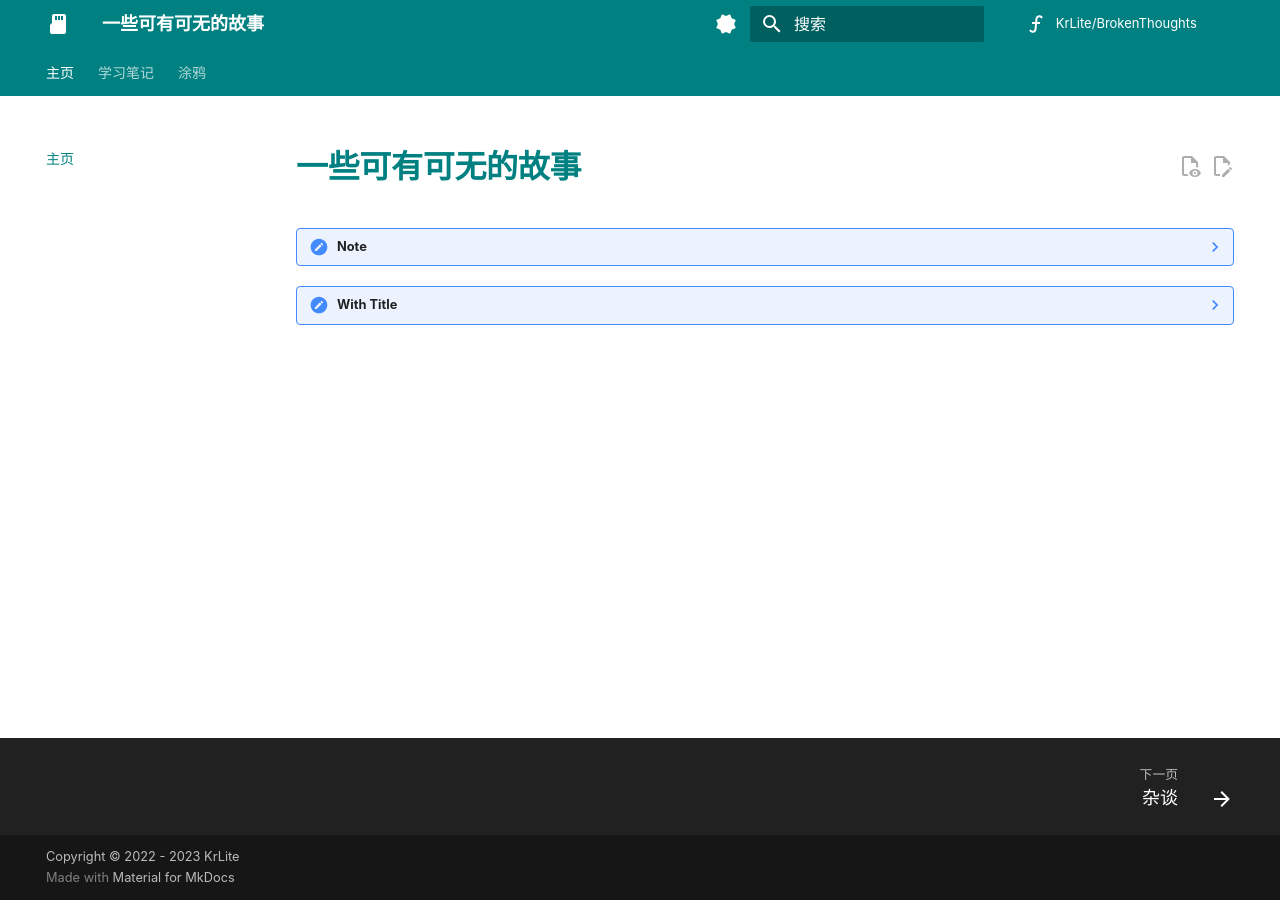
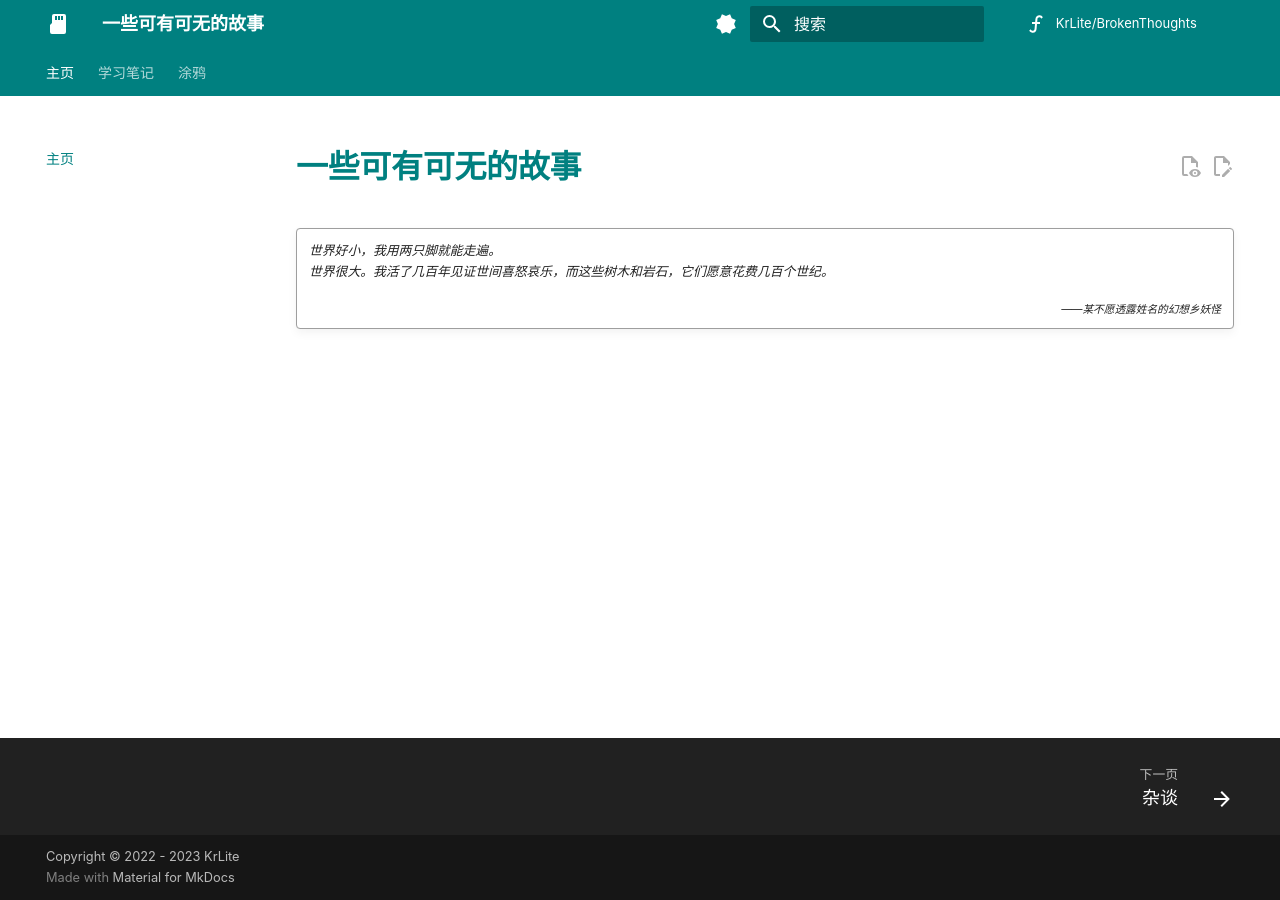
Before and after one commit to KrLite/BrokenThoughts, an MkDocs documentation site: the page built from docs/index.md, in a window 1280 px wide. Built offline with MkDocs 1.6.1 and Material for MkDocs 9.7.7, drawn with Linux system fonts in a browser that asks for light colours; some web fonts are replaced; comment, search, counter and statistics services are not loaded.

Commit message:
so silly

```diff
--- a/docs/index.md
+++ b/docs/index.md
@@ -1,13 +1,14 @@
 # 一些可有可无的故事
 
-??? note
+!!! quote ""
 
-    Lorem ipsum dolor sit amet, consectetur adipiscing elit. Nulla et euismod
-    nulla. Curabitur feugiat, tortor non consequat finibus, justo purus auctor
-    massa, nec semper lorem quam in massa.
-
-??? note "With Title"
-
-    Lorem ipsum dolor sit amet, consectetur adipiscing elit. Nulla et euismod
-    nulla. Curabitur feugiat, tortor non consequat finibus, justo purus auctor
-    massa, nec semper lorem quam in massa.
+    <i>
+      世界好小，我用两只脚就能走遍。
+      <br />
+      世界很大。我活了几百年见证世间喜怒哀乐，而这些树木和岩石，它们愿意花费几百个世纪。
+    </i>
+    <div align="right">
+      <i>
+        <sub>——某不愿透露姓名的幻想乡妖怪</sub>
+      </i>
+    </div>
```
